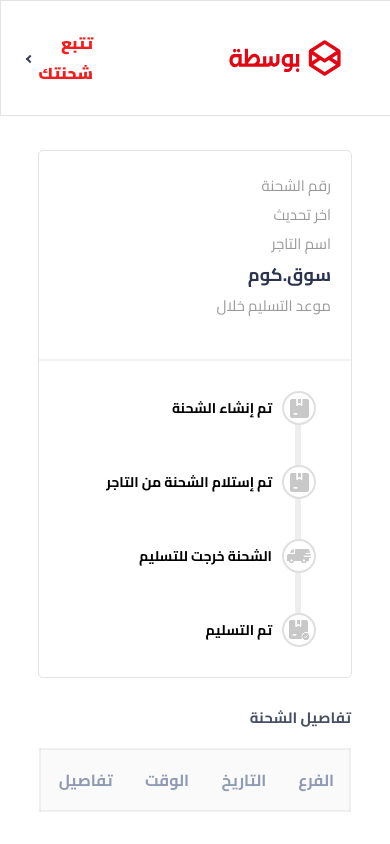
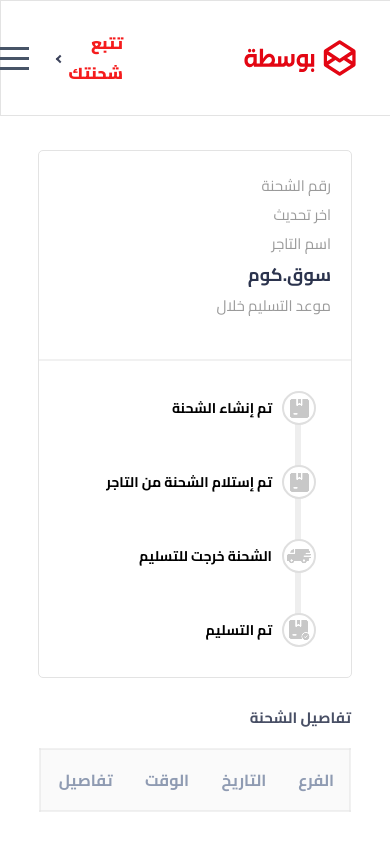
Before and after one commit to Nar6x/bosta-shipment-tracker, a React (Create React App) app: page / in a window 390 px wide. Shown: the top 844 px of the page. Built offline with nearby package versions, Linux system fonts and the light colour scheme.

Commit message:
Minor changes

```diff
--- a/src/index.css
+++ b/src/index.css
@@ -694,6 +694,7 @@
   margin: 0;
   position: absolute;
   width: 100%;
+  top: calc(5%);
 }
 
 .mobile-menu ul li {
@@ -767,7 +768,7 @@
   }
 
   .logo img {
-    margin: 0 50px;
+    margin: 0 35px;
   }
 
   ul {
```
